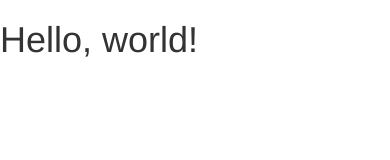
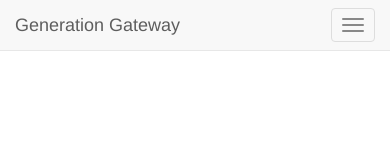
Before and after one commit to NocturnalSergal/GGwebsite, a plain HTML site: page bootstrap-3.3.7-dist/index.html in a window 390 px wide. Drawn offline with nearby package versions, Linux system fonts and the light colour scheme.

Commit message:
New html beginnings
Getting distance

```diff
--- a/bootstrap-3.3.7-dist/index.html
+++ b/bootstrap-3.3.7-dist/index.html
@@ -17,7 +17,19 @@
     <![endif]-->
   </head>
   <body>
-    <h1>Hello, world!</h1>
+    <div class="navbar navbar-default navbar-fixed-top" role="navigation">
+		<div class="containter">
+			<div class="navbar-header">
+				<button type="button" class ="navbar-toggle" data-toggle="collapse" data-target=".navbar-collapse">
+					<span class="sr-only">Toggle navigation</span>
+					<span class="icon-bar"></span>
+					<span class="icon-bar"></span>
+					<span class="icon-bar"></span>
+				</button>
+				<a class="navbar-brand" href="#">Generation Gateway</a>
+			</div>
+		</div>
+	</div>
 
     <!-- jQuery (necessary for Bootstrap's JavaScript plugins) -->
     <script src="https://ajax.googleapis.com/ajax/libs/jquery/1.11.0/jquery.min.js"></script>
```
